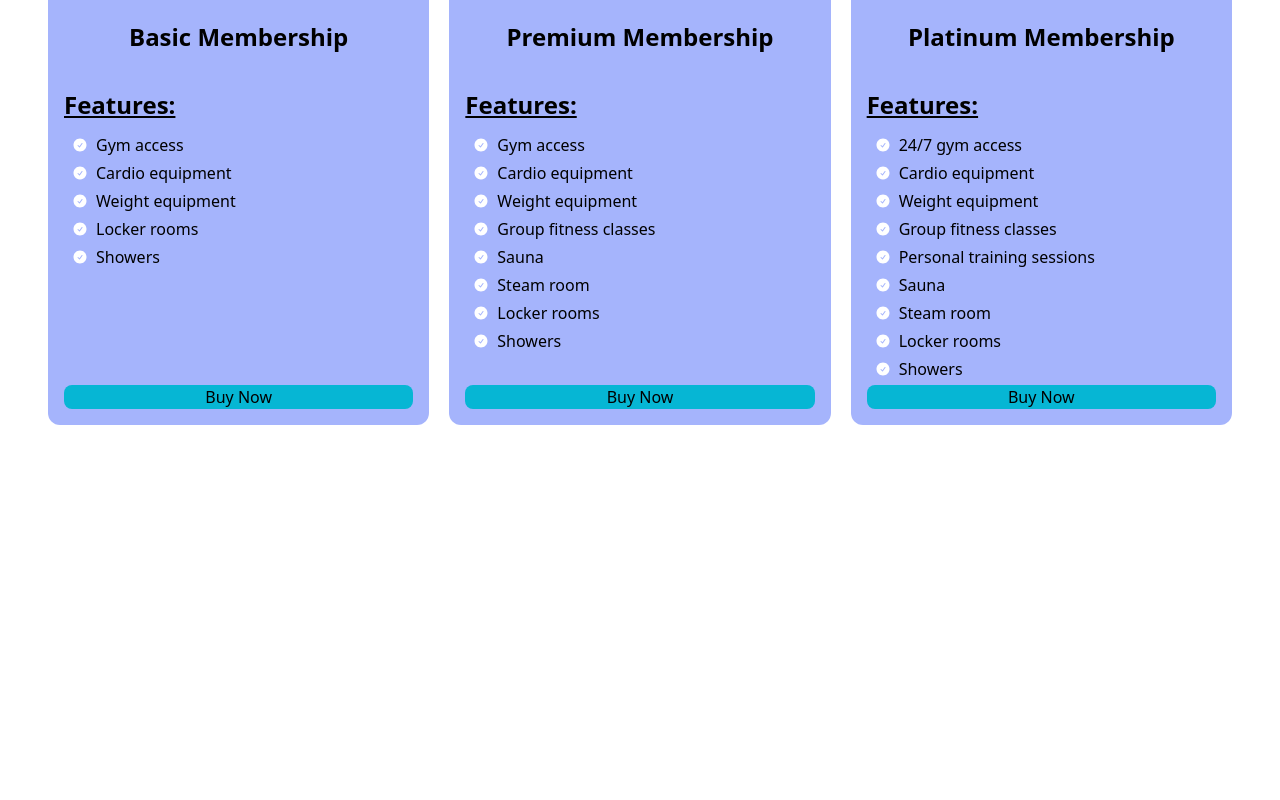
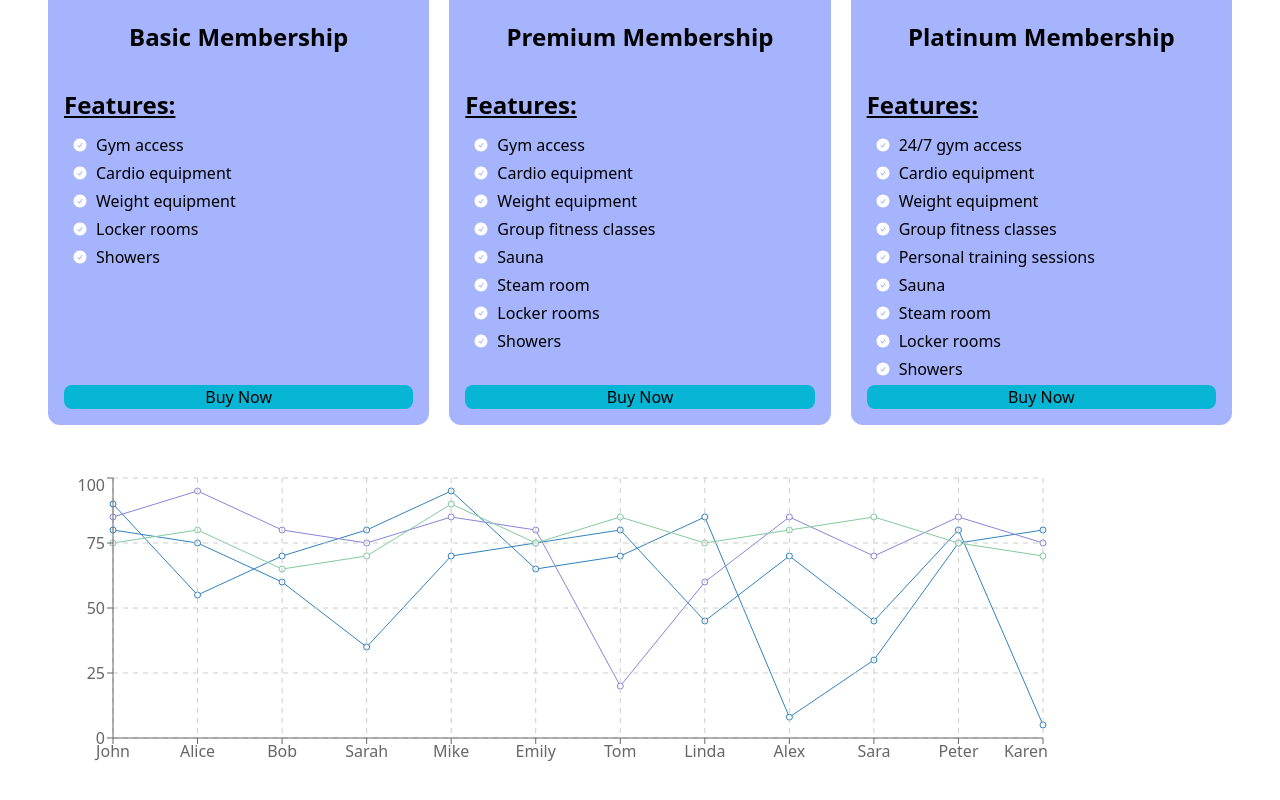
Before and after one commit to sajim-khan/react-tailwind, a React (Vite) app: page / in a window 1280 px wide. Shown: the part 332-1132 px from the top of the page. Before the commit the page ends 800 px from the top, so only its background shows below. Built offline with nearby package versions, Linux system fonts and the light colour scheme.

Commit message:
added Use reachart to draw any type of chart using React

```diff
--- a/package.json
+++ b/package.json
@@ -11,7 +11,8 @@
   "dependencies": {
     "@heroicons/react": "^2.0.17",
     "react": "^18.2.0",
-    "react-dom": "^18.2.0"
+    "react-dom": "^18.2.0",
+    "recharts": "^2.5.0"
   },
   "devDependencies": {
     "@types/react": "^18.0.28",
--- a/src/App.jsx
+++ b/src/App.jsx
@@ -1,9 +1,8 @@
 import { useState } from "react";
-import reactLogo from "./assets/react.svg";
-import viteLogo from "/vite.svg";
 import "./App.css";
 import Navbar from "./Components/Navbar/Navbar";
 import PriceList from "./Components/PriceList/PriceList";
+import Dashboard from "./Components/Dashboard/Dashboard";
 
 function App() {
   const [count, setCount] = useState(0);
@@ -13,6 +12,7 @@ function App() {
     <Navbar></Navbar>
       <h1 className="text-7xl text-purple-700">Hello tailwind</h1>
       <PriceList></PriceList>
+      <Dashboard></Dashboard>
     </div>
   );
 }
--- /dev/null
+++ b/src/Components/Dashboard/Dashboard.jsx
@@ -0,0 +1,45 @@
+import React from "react";
+import {
+  LineChart,
+  Line,
+  XAxis,
+  YAxis,
+  CartesianGrid,
+  Tooltip,
+  Legend,
+  ResponsiveContainer,
+} from "recharts";
+
+const Dashboard = () => {
+  const marksArray = [
+    { id: 1, name: "John", phy: 80, chem: 90, math: 85, value: 75 },
+    { id: 2, name: "Alice", phy: 75, chem: 55, math: 95, value: 80 },
+    { id: 3, name: "Bob", phy: 60, chem: 70, math: 80, value: 65 },
+    { id: 4, name: "Sarah", phy: 35, chem: 80, math: 75, value: 70 },
+    { id: 5, name: "Mike", phy: 70, chem: 95, math: 85, value: 90 },
+    { id: 6, name: "Emily", phy: 75, chem: 65, math: 80, value: 75 },
+    { id: 7, name: "Tom", phy: 80, chem: 70, math: 20, value: 85 },
+    { id: 8, name: "Linda", phy: 45, chem: 85, math: 60, value: 75 },
+    { id: 9, name: "Alex", phy: 70, chem: 8, math: 85, value: 80 },
+    { id: 10, name: "Sara", phy: 45, chem: 30, math: 70, value: 85 },
+    { id: 11, name: "Peter", phy: 80, chem: 75, math: 85, value: 75 },
+    { id: 12, name: "Karen", phy: 5, chem: 80, math: 75, value: 70 },
+  ];
+
+  return (
+    <div className="m-12">
+        <LineChart width={1000} height={300} data={marksArray}>
+          <Line dataKey="phy"></Line>
+          <Line dataKey="chem"></Line>
+          <Line stroke="#8884d8" dataKey="math"></Line>
+          <Line stroke="#82ca9d" dataKey="value"></Line>
+          <CartesianGrid stroke="#ccc" strokeDasharray="5 5" />
+          <XAxis dataKey="name" />
+          <YAxis />
+          <Tooltip />
+        </LineChart>
+    </div>
+  );
+};
+
+export default Dashboard;
--- a/src/Components/Navbar/Navbar.jsx
+++ b/src/Components/Navbar/Navbar.jsx
@@ -16,13 +16,13 @@ const Navbar = () => {
   ];
 
   return (
-    <nav className="bg-purple-500 color:blue">
-      <div onClick={() => setOpen(!open)} className="md:hidden">
+    <nav className="bg-purple-500 color:blue ">
+      <div onClick={() => setOpen(!open)} className="md:hidden ml-4">
         <span>
           {open === true ? (
-            <XMarkIcon className="h-6 w-6 text-blue-500" />
+            <XMarkIcon className="h-6 w-6 text-white" />
           ) : (
-            <Bars3Icon className="h-6 w-6 text-blue-500" />
+            <Bars3Icon className="h-6 w-6 text-white" />
           )}
         </span>
       </div>
```
Also changed, not shown: 1 other file (tests, documents, lock files or other folders).
